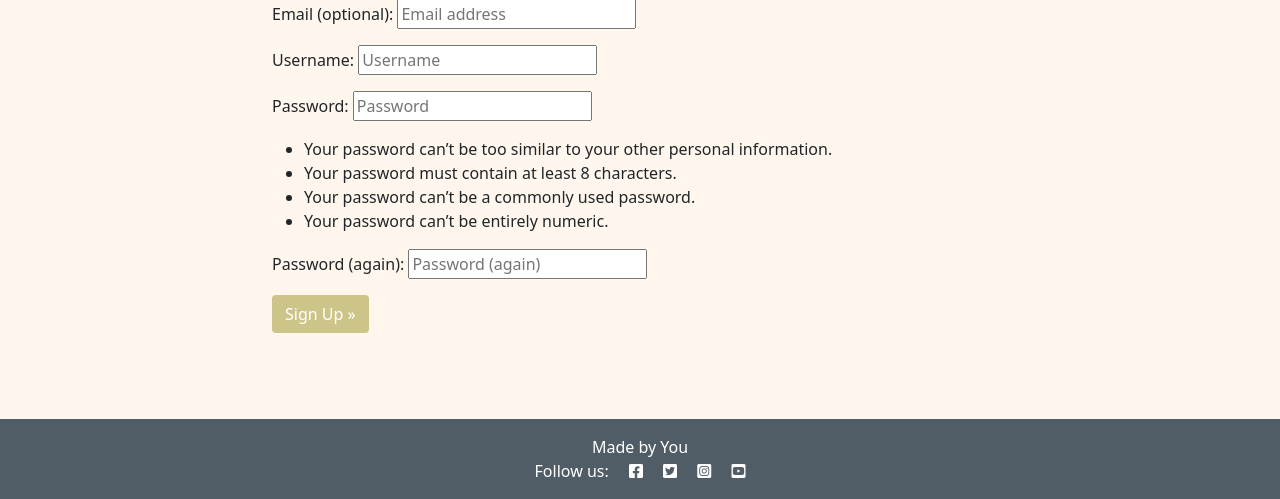
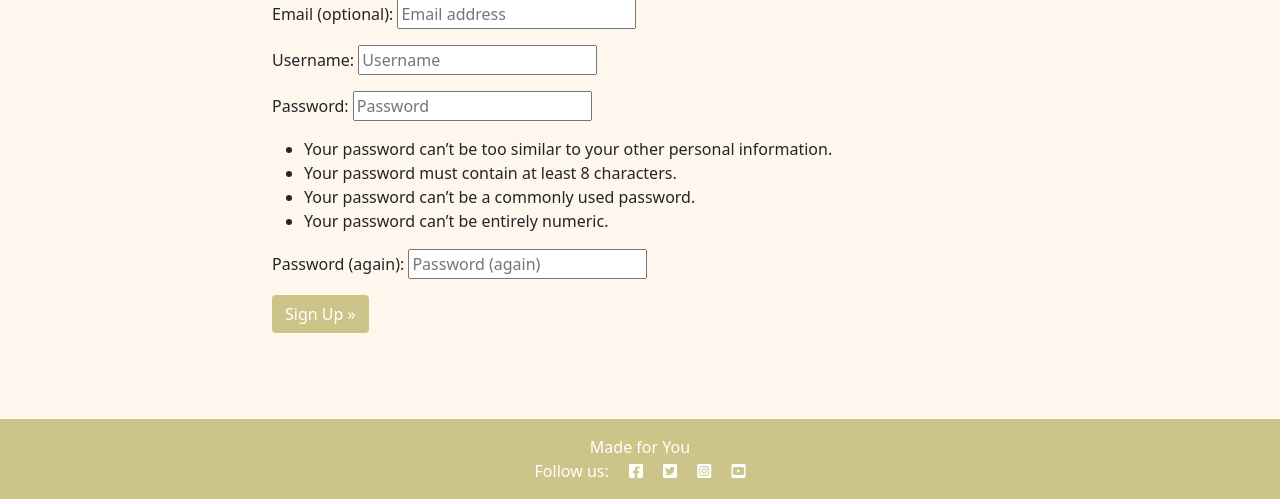
Before and after one commit to BeckyW-Design/Recipe-Blog, a Django app: page /accounts/signup/ in a window 1280 px wide. Shown: the part 301-800 px from the top of the page. Run offline with Django 4.2, Linux system fonts and the light colour scheme; some web fonts are replaced.

Commit message:
footer and flash styled

```diff
--- a/blog/templates/blog/index.html
+++ b/blog/templates/blog/index.html
@@ -15,7 +15,7 @@
                         <div class="card-body">
                             <div class="image-container">
                                 {% if "placeholder" in post.featured_image.url %}
-                                <img class="card-img-top" src="{% static 'images/default.jpg' %}"
+                                <img class="card-img-top" src="{% static 'images/prawns.jpg' %}"
                                     alt="placeholder image">
                                 {% else %}
                                 <img class="card-img-top" src=" {{ post.featured_image.url }}" alt="{{ post.title }}">
--- a/codestar/settings.py
+++ b/codestar/settings.py
@@ -29,7 +29,7 @@ TEMPLATES_DIR = os.path.join(BASE_DIR, 'templates')
 SECRET_KEY = os.environ.get("SECRET_KEY")
 
 # SECURITY WARNING: don't run with debug turned on in production!
-DEBUG = False
+DEBUG = True
 
 ALLOWED_HOSTS = [
     '8000-beckywdesign-recipeblog-dwyrwryjnog.ws.codeinstitute-ide.net', '.herokuapp.com']
--- a/static/css/style.css
+++ b/static/css/style.css
@@ -39,7 +39,9 @@ body {
     bottom: 5%;
     min-width: 30%;
     left: -2px;
-    background-color: #d71b21;
+    background-color:rgba(221, 123, 32, 0.5);
+    color: #fff7ed;
+    font-family: "Poppins", sans-serif;
 }
 
 .scale {
@@ -185,3 +187,7 @@ body {
     background:transparent;
     text-decoration: underline;
 }
+
+.footer {
+    background-color: #cdc48a;
+}
--- a/templates/base.html
+++ b/templates/base.html
@@ -98,9 +98,9 @@
     </main>
 
     <!-- Footer -->
-    <footer class="footer mt-auto py-3 dark-bg">
+    <footer class="footer mt-auto py-3">
         <p class="m-0 text-center text-white">
-      {% block copyright %}Made by You{% endblock copyright %}
+      {% block copyright %}Made for You{% endblock copyright %}
 </p>
         <p class="m-0 text-center text-white">Follow us: <i class="fab fa-facebook-square ms-3"></i>
             <i class="fab fa-twitter-square ms-3"></i>
```
